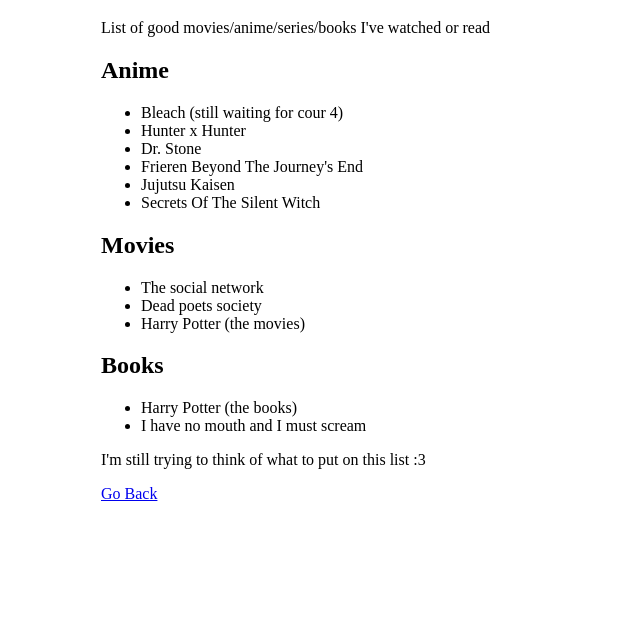
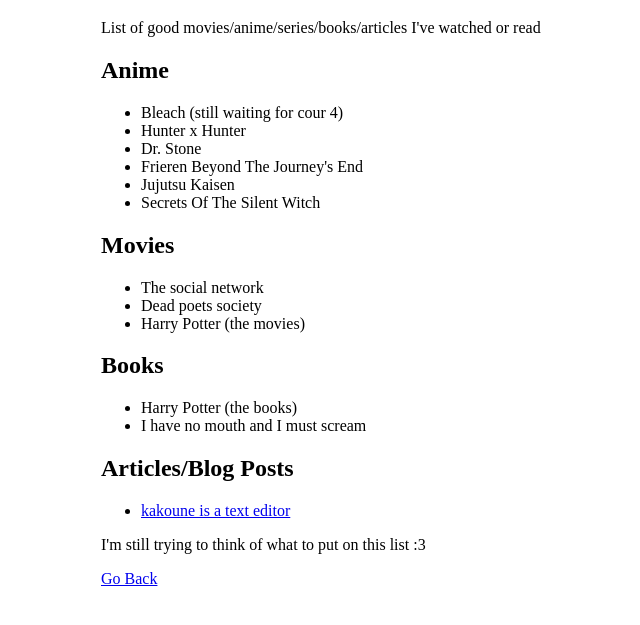
Before and after one commit to leanghok120/website, a plain HTML site: page log.html in a window 1280 px wide. Shown: the part 71-696 px from the top of the page, without its empty margins (139-779 px from the left). Drawn offline with Linux system fonts and the light colour scheme.

Commit message:
add articles/blog posts section to log

```diff
--- a/log.html
+++ b/log.html
@@ -9,7 +9,7 @@
 	</head>
 	<body>
 		<h1 id="log">Log</h1>
-		<p>List of good movies/anime/series/books I've watched or read</p>
+		<p>List of good movies/anime/series/books/articles I've watched or read</p>
         <h2>Anime</h2>
 		<ul>
 			<li>Bleach (still waiting for cour 4)</li>
@@ -33,6 +33,13 @@
             <li>I have no mouth and I must scream</li>
         </ul>
 
+        <h2>Articles/Blog Posts</h2>
+        <ul>
+            <li>
+                <a href="https://ficd.sh/blog/kakoune-is-a-text-editor/">kakoune is a text editor</a>
+            </li>
+        </ul>
+
         <p>I'm still trying to think of what to put on this list :3</p>
 
         <footer>
```
